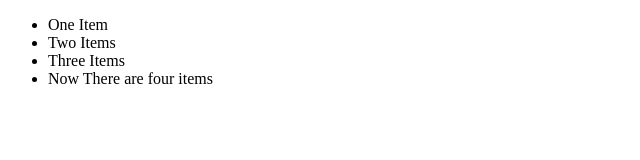
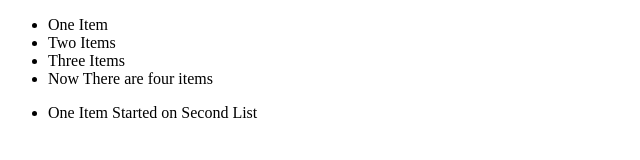
Before and after one commit to AbeMont/GitHub-Practice-2-Users-, a plain HTML site: page index.html in a window 1280 px wide. Shown: the whole page, without its empty margins (0-640 px from the left). Drawn offline with Linux system fonts and the light colour scheme.

Commit message:
Started on the second list

```diff
--- a/index.html
+++ b/index.html
@@ -11,5 +11,8 @@
       <li>Three Items</li>
       <li>Now There are four items</li>
     </ul>
+    <ul>
+      <li>One Item Started on Second List</li>
+    </ul>
   </body>
 </html>
```
